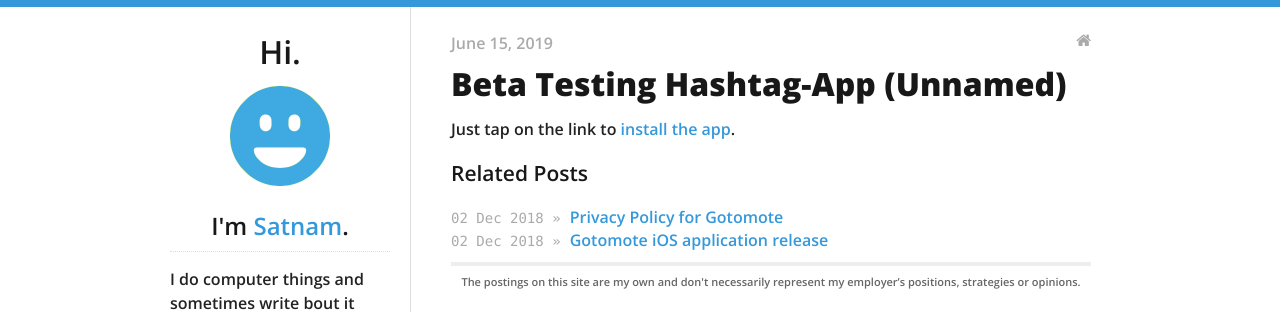
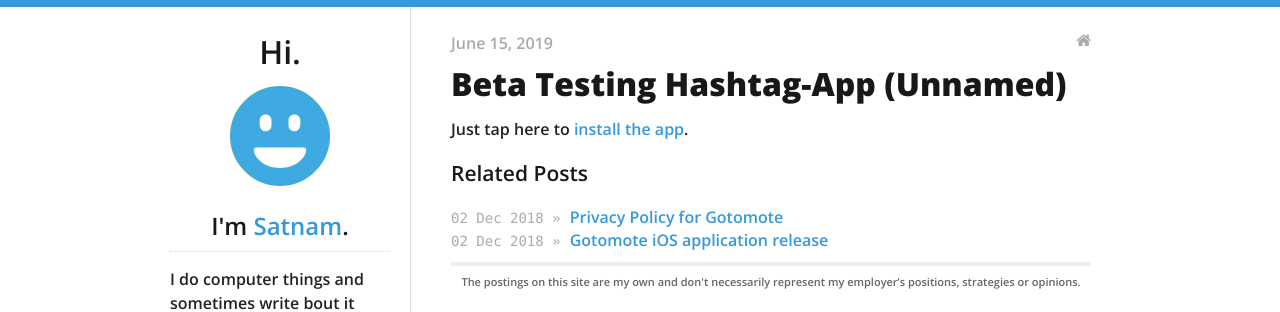
Before and after one commit to 29satnam/29satnam.github.io, a Jekyll site: the page built from _posts/2019-06-15-Beta-Testing-Hashtag-App.md, in a window 1280 px wide. Shown: the top 312 px of the page. Built offline with Jekyll 4.4.1, drawn with Linux system fonts in a browser that asks for light colours.

Commit message:
Update 2019-06-15-Beta-Testing-Hashtag-App.md

```diff
--- a/_posts/2019-06-15-Beta-Testing-Hashtag-App.md
+++ b/_posts/2019-06-15-Beta-Testing-Hashtag-App.md
@@ -5,4 +5,4 @@ categories:
 - blog
 ---
 
-<p> Just tap on the link to <a href="https://docs.fabric.io/android/fabric/data-privacy.html">install the app</a>.</p>
+<p> Just tap here to <a href="https://docs.fabric.io/android/fabric/data-privacy.html">install the app</a>.</p>
```
